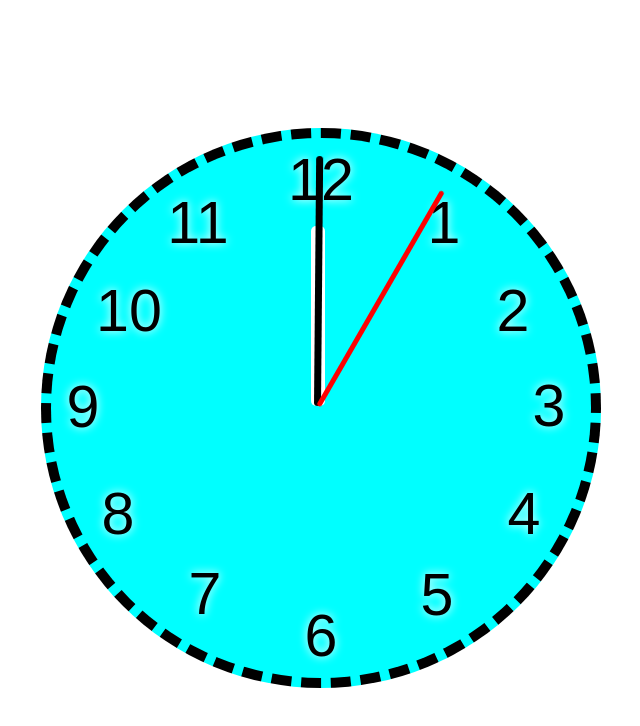
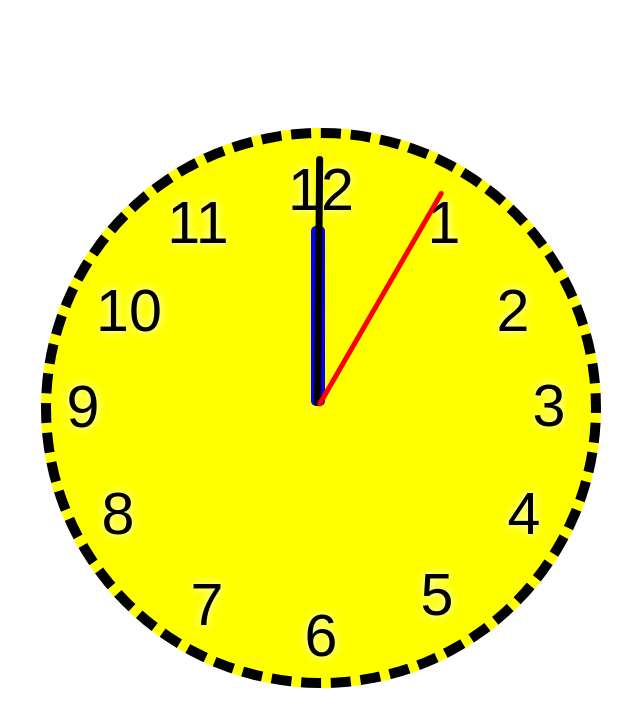
Before and after one commit to Kwagei/week-four-assignment-benjaminangafua, a plain HTML site: page analog_clock/index.html in a window 1280 px wide. Shown: the top 726 px of the page, without its empty margins (319-959 px from the left). Drawn offline with Linux system fonts and the light colour scheme.

Commit message:
color reverse

```diff
--- a/analog_clock/analog_clock.css
+++ b/analog_clock/analog_clock.css
@@ -6,7 +6,7 @@
 .clock{
     width: 500px;
     height: 500px;
-    background: #00ffff;
+    background: yellow;
     display: inline-block;
     border-radius: 50%;
     border: 10px dashed#000;
@@ -43,7 +43,7 @@
     width: 14px;
     left: 240px;
     top: -430px;
-    background: #ffffff;
+    background: blue;
     border-radius: 5px;
     z-index: 1;
     animation: hour_anim 43200slinear infinite;
@@ -83,8 +83,8 @@
     top: -580px;
 }
 .seven{
-    top: -691px;
-    left: -116px;
+    top: -680px;
+    left: -114px;
 }
 .eight{
     top: -840px;
@@ -103,5 +103,5 @@
     left: -123px;
 }
 .twelve{
-    top: -1450px;
+    top: -1440px;
 }
```
